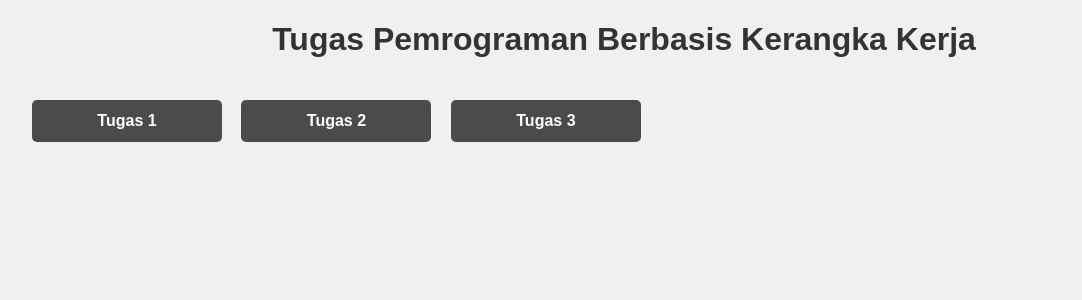
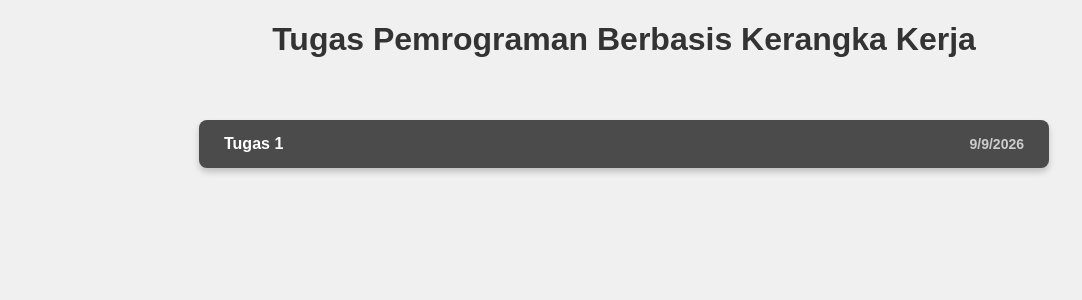
Before and after one commit to Maleka0809/pbkk_web, a PHP site: page /Tugas.html in a window 1280 px wide. Shown: the part 46-346 px from the top of the page, without its empty margins (16-1098 px from the left). Run offline with PHP 8.4, Linux system fonts and the light colour scheme.

Commit message:
style: make notification style with date

```diff
--- a/Tugas.html
+++ b/Tugas.html
@@ -1,30 +1,34 @@
 <!DOCTYPE html>
 <html lang="en">
+
 <head>
     <meta charset="UTF-8">
     <meta name="viewport" content="width=device-width, initial-scale=1.0">
     <title>Document</title>
-    <link rel="stylesheet" href="style.css?v=3">
+    <link rel="stylesheet" href="style.css?v=4">
 </head>
+
 <body>
 
 
     <div class="navbar">
-            <a class="nav-link" href="index.html">Home</a>
-            <a class = "selected" href="Tugas.html">Tugas</a>
-            <a class="nav-link" href="contact.html">Contact</a>
+        <a class="nav-link" href="index.html">Home</a>
+        <a class="selected" href="Tugas.html">Tugas</a>
+        <a class="nav-link" href="contact.html">Contact</a>
 
-        </div>
-    <div class = "judul">
+    </div>
+    <div class="judul">
         <h1>Tugas Pemrograman Berbasis Kerangka Kerja</h1>
     </div>
 
     <div class="isi">
 
-        <a class="label-tugas" href="tugas1.html">Tugas 1</a>
-        <a class="label-tugas" href="tugas2.html">Tugas 2</a>
-        <a class="label-tugas" href="tugas3.html">Tugas 3</a>
+        <a class="label-tugas" href="pertemuan2/penjelasan.html">
+            <span class="tugas-title">Tugas 1</span>
+            <span class="tugas-date">9/9/2026</span>
+        </a>
 
     </div>
 </body>
+
 </html>
--- a/style.css
+++ b/style.css
@@ -45,17 +45,28 @@ body {
 }
 
 .label-tugas {
-    display: inline-block;
-    width: 150px;
-    text-align: center;
+    display: flex;
+    justify-content: space-between;
+    align-items: center;
+    width: 80%;
+    max-width: 800px;
+    margin: 20px auto;
     font-weight: bold;
-    margin-right: 15px;
-    margin-bottom: 15px;
     text-decoration: none;
     background-color: #4b4b4b;
     color: #fff;
-    padding: 12px 20px;
-    border-radius: 5px;
+    padding: 15px 25px;
+    border-radius: 8px;
+    box-shadow: 0 4px 6px rgba(0, 0, 0, 0.2);
+}
+
+.tugas-title {
+    font-size: 16px;
+}
+
+.tugas-date {
+    font-size: 14px;
+    color: #ccc;
 }
 
 .language-markup {
```
